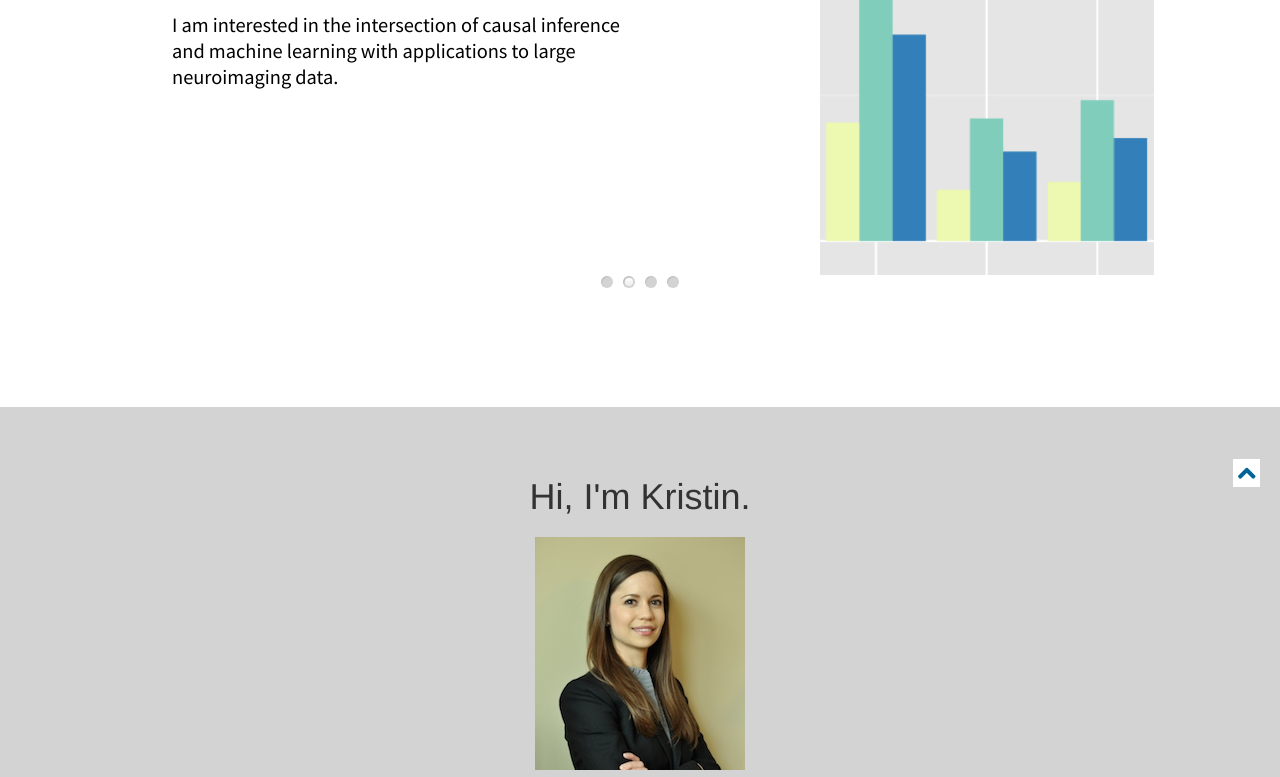
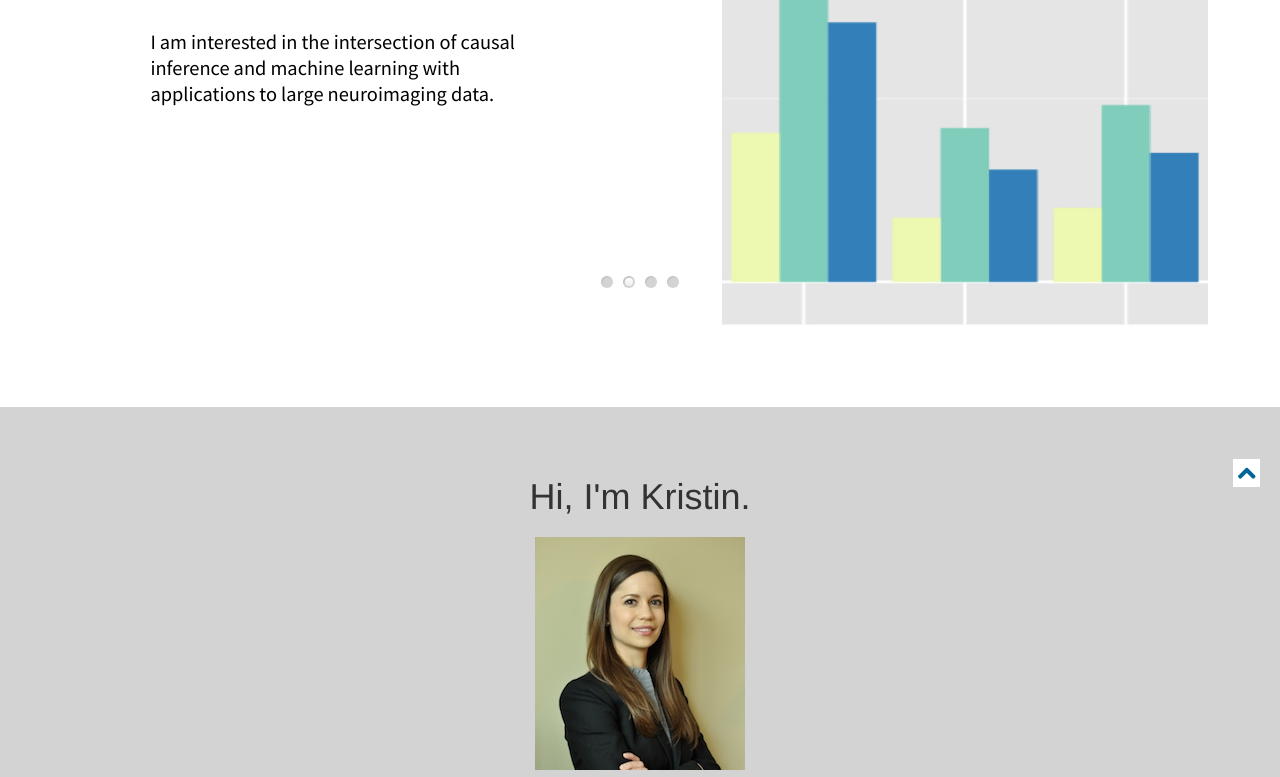
Before and after one commit to kalinn/website, a plain HTML site: page index.html in a window 1280 px wide. Shown: the part 293-1070 px from the top of the page. Drawn offline with Linux system fonts and the light colour scheme.

Commit message:
Change bg image

```diff
--- a/css/styles.css
+++ b/css/styles.css
@@ -185,6 +185,7 @@ background: none;
 }
 .navbar-toggle {
 }
+
 /*.carousel-inner*/
 #myCarousel {
     margin-top: 50px;
@@ -337,7 +338,7 @@ background: none;
     width: 100%;
     height: 700px;
     position: relative;
-    padding: 100px 0px 200px 0px;
+    padding: 100px 20px 200px 20px;
     box-shadow: 0px 0px 0px rgba(0,0,0,0);
     /*box-shadow: 0px 0px 1px rgba(0,0,0,0.4);*/
     /*background: url("../images/banner-bg.jpg") no-repeat;*/
@@ -347,21 +348,25 @@ background: none;
     background: #fff;
 }
 
-.banner-container > img {
+/*.banner-container > img {
 	position: relative;
-	width: 100%;
-	padding: 50px 80px;
 }
-
+*/
 #bgimg {
-	padding-top: 30px;
+	padding: 20px 40px;
+	/*padding-top: 50px;*/
 	position: relative;
-	width: 100%;
+	/*width: 50%;*/
+	/*height: 100%;*/
+	width: 90%;
+	height: 550px;
+	float: right;
 }
 
 .banner-content {
     position: absolute;
-    width: 100%;
+    float: left;
+    width: 90%;
     height: 100%;
     padding: 120px 0px;
     z-index: 3;
@@ -378,7 +383,8 @@ background: none;
 	font-size: 3em;
 	margin: 2% 0 30px;
 	line-height: 1.2em;
-	min-height: 50;
+	min-height: 10;
+	width: 450px;
 }
 
 .banner-content p {
@@ -387,14 +393,21 @@ background: none;
 	font-weight: normal;
 	font-style: normal;
 	color: #000000;
-	width: 450px;
-	min-height: 150px;
+	/*width: 400px;*/
+	margin: 2% 0 30px;
+	min-height: 180px;
 }
 
 .da-slider {
     margin: 10 auto !important;
     padding: 30px;
 }
+.da-slide {
+	float: left;
+	padding: 50px 30px;
+	width: 75%;
+}
+
 
 
 .sub-heading {
--- a/index.html
+++ b/index.html
@@ -68,7 +68,7 @@
     <div id="#top"></div>
     <section id="home">
         <div class="banner-container">
-           <img id="bgimg" src="images/banner-bg.jpg" alt="banner" />            <div class="container banner-content">
+           <img id="bgimg" src="images/hist.jpeg" alt="banner" />            <div class="container banner-content">
             <!-- <img id="bgimg" src="images/banner-bg.jpg" alt="banner" /> -->
                 <div id="da-slider" class="da-slider">
                     <div class="da-slide">
```
Also changed, not shown: images/hist.jpeg (added).
